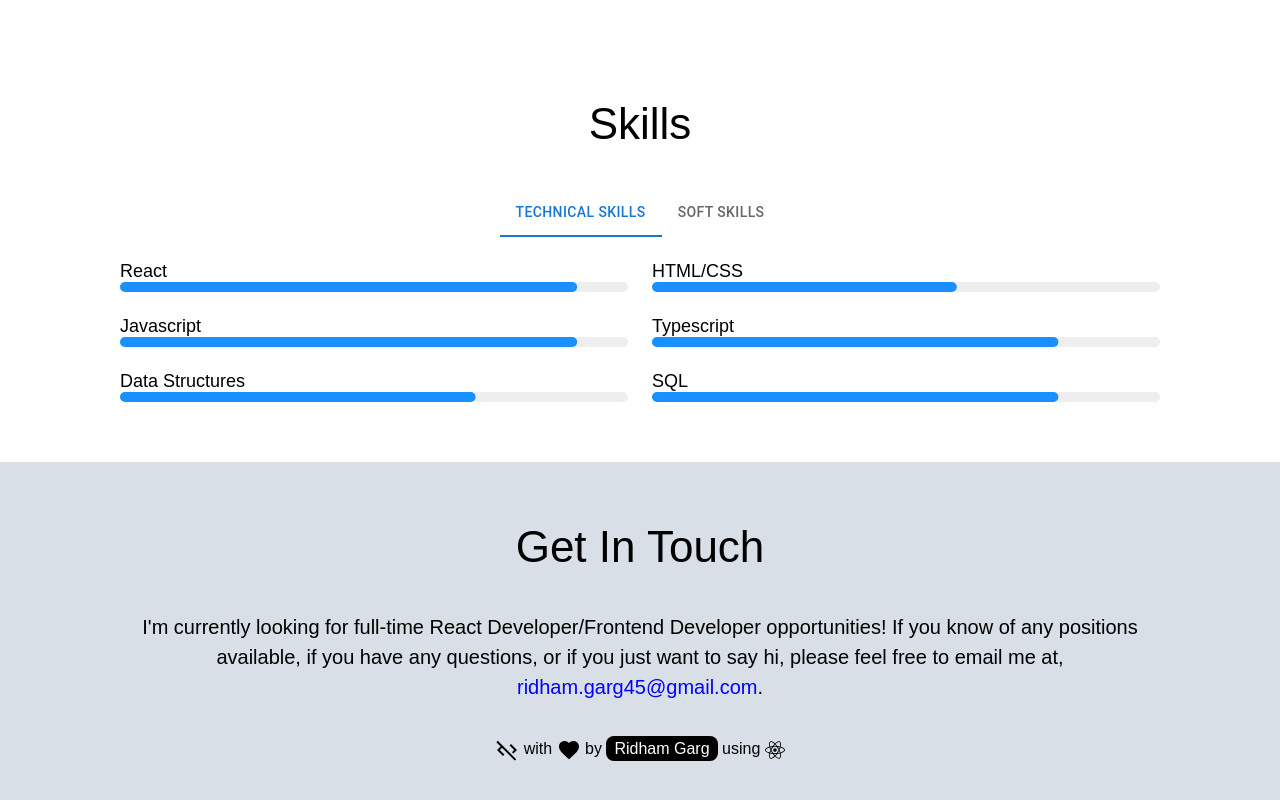
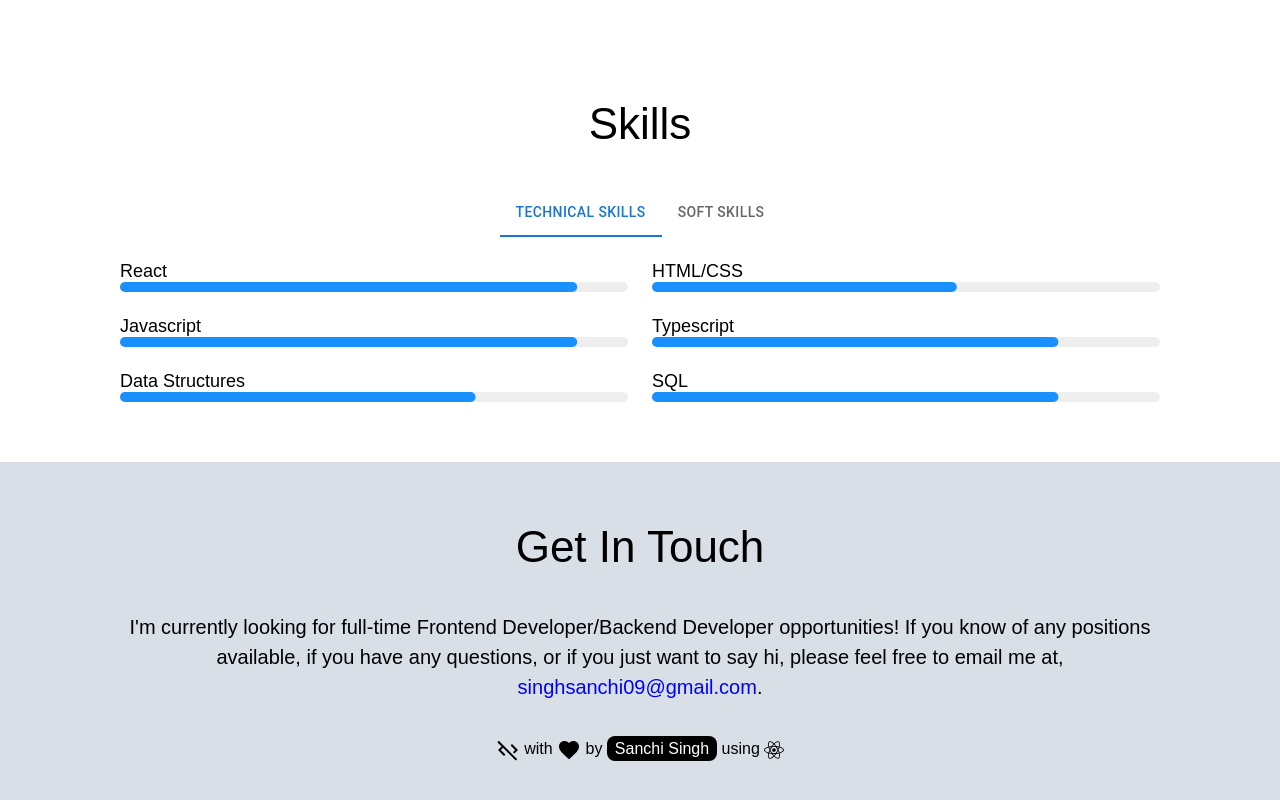
Before and after one commit to sanchi-singh09/pocketful_task, a Next.js app: page / in a window 1280 px wide. Shown: the part 3457-4257 px from the top of the page. Built offline with nearby package versions, Linux system fonts and the light colour scheme.

Commit message:
implement footer

```diff
--- a/src/components/Footer/Footer.js
+++ b/src/components/Footer/Footer.js
@@ -11,15 +11,15 @@ const Footer = () => {
       <div className={styles.heading}>Get In Touch</div>
       <div className={styles.content}>
         <div>
-          I'm currently looking for full-time React Developer/Frontend Developer
+          I'm currently looking for full-time Frontend Developer/Backend Developer
           opportunities! If you know of any positions available, if you have any
           questions, or if you just want to say hi, please feel free to email me
-          at, <span className={styles.email}>ridham.garg45@gmail.com</span>.
+          at, <span className={styles.email}>singhsanchi09@gmail.com</span>.
         </div>
         <div className={styles.end}>
           <CodeOffIcon className={styles.icon} /> with{" "}
           <FavoriteIcon className={styles.icon} /> by{" "}
-          <span className={styles.name}>Ridham Garg</span> using{" "}
+          <span className={styles.name}>Sanchi Singh</span> using{" "}
           <Image src={ReactIcon} alt="React Icon" className={styles.reactImg} width={20} height={20} />
         </div>
       </div>
```
